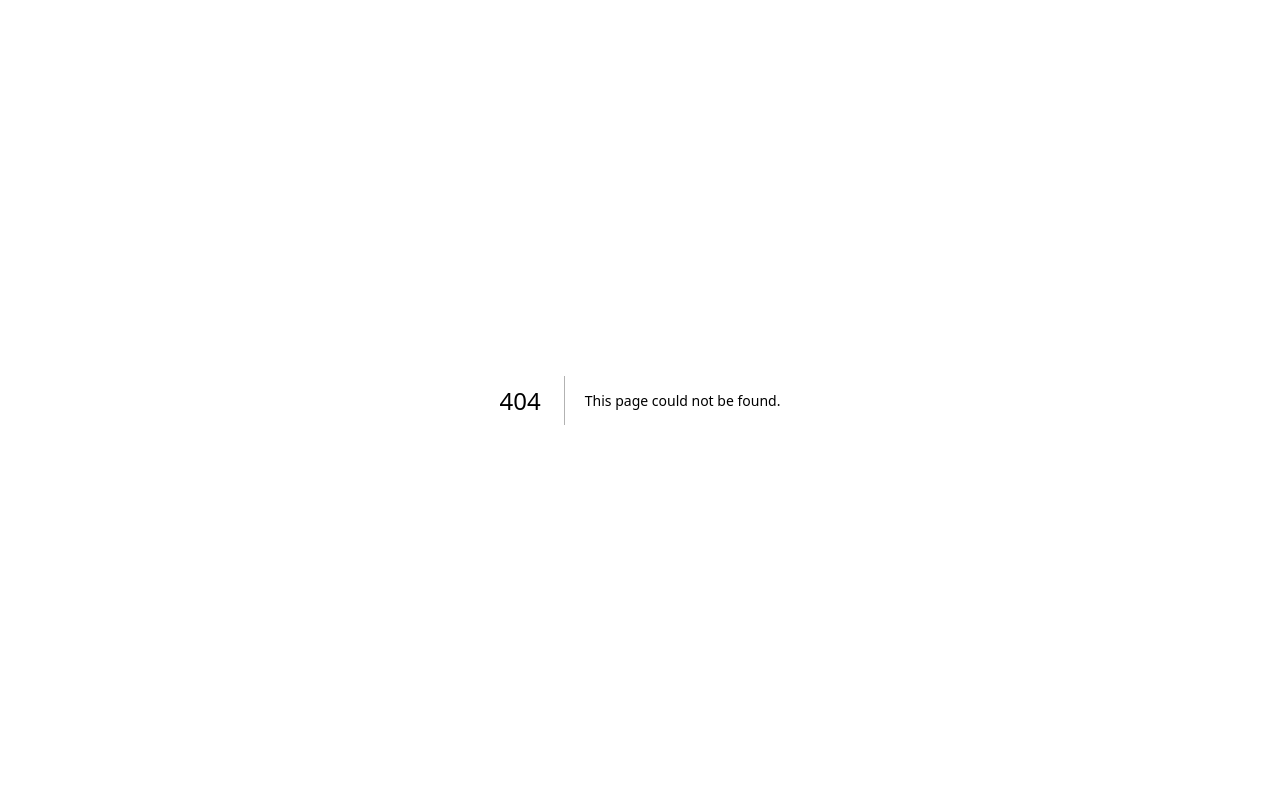
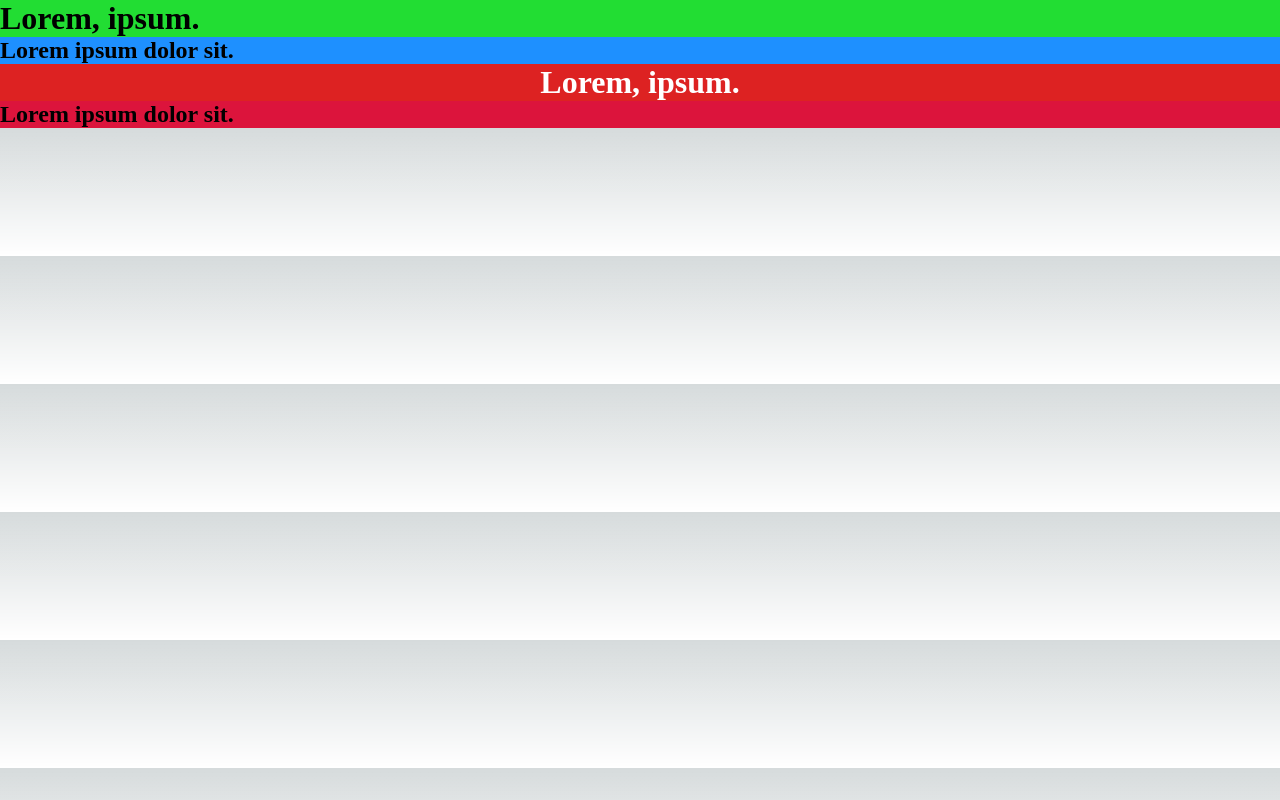
Before and after one commit to GuiDEV1/ReactAndNext, a Next.js app in the folder exercicios/: page /css/estilo in a window 1280 px wide. Before the commit this address had no page. Built offline with nearby package versions, Linux system fonts and the light colour scheme.

Commit message:
add content exercicios

```diff
--- /dev/null
+++ b/exercicios/components/Estilo.jsx
@@ -0,0 +1,17 @@
+
+
+export default function Estilo(props) {
+    const classeAplicada = props.numero >= 0 ? "azul" : "vermelho";
+    return (
+        <div>
+            <h1 style={{
+                backgroundColor: props.numero >= 0 ? "#2d3" : "#d22",
+                color: props.color,
+                textAlign: props.center ? "center" : "left"
+            }}>
+                Lorem, ipsum.
+            </h1>
+            <h2 className={classeAplicada}>Lorem ipsum dolor sit.</h2>
+        </div>
+    )
+}
--- /dev/null
+++ b/exercicios/src/pages/css/estilo.jsx
@@ -0,0 +1,11 @@
+import Estilo from "../../../components/Estilo";
+
+
+export default function usandoEstilo() {
+    return (
+        <div>
+            <Estilo numero={3} color="#000" />
+            <Estilo numero={-3} color="#fff" center/>
+        </div>
+    )
+}
--- a/exercicios/src/styles/globals.css
+++ b/exercicios/src/styles/globals.css
@@ -105,3 +105,12 @@ a {
     color-scheme: dark;
   }
 }
+
+.azul {
+  background-color: dodgerblue;
+}
+
+
+.vermelho {
+  background-color: crimson;
+}
```
